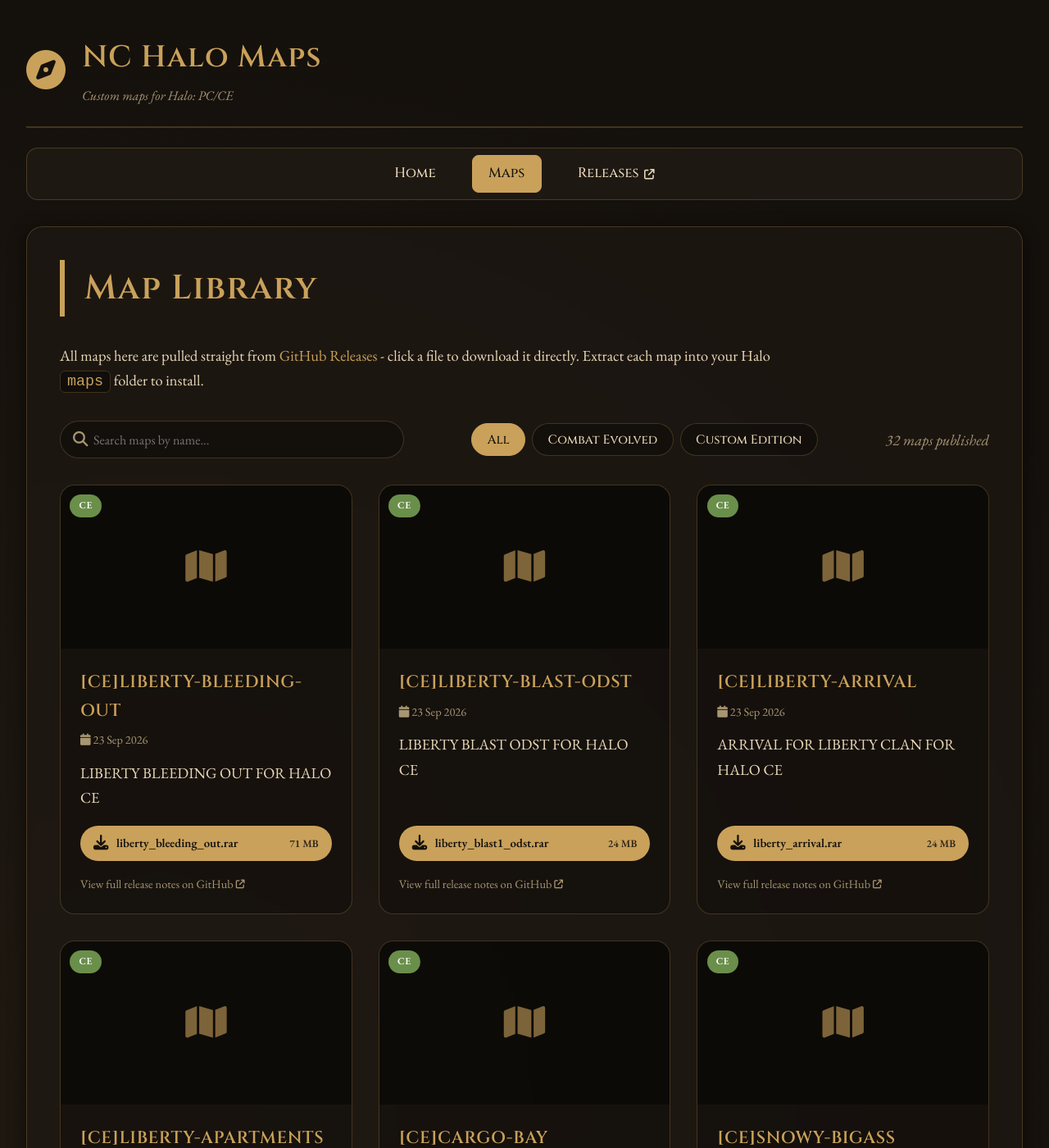
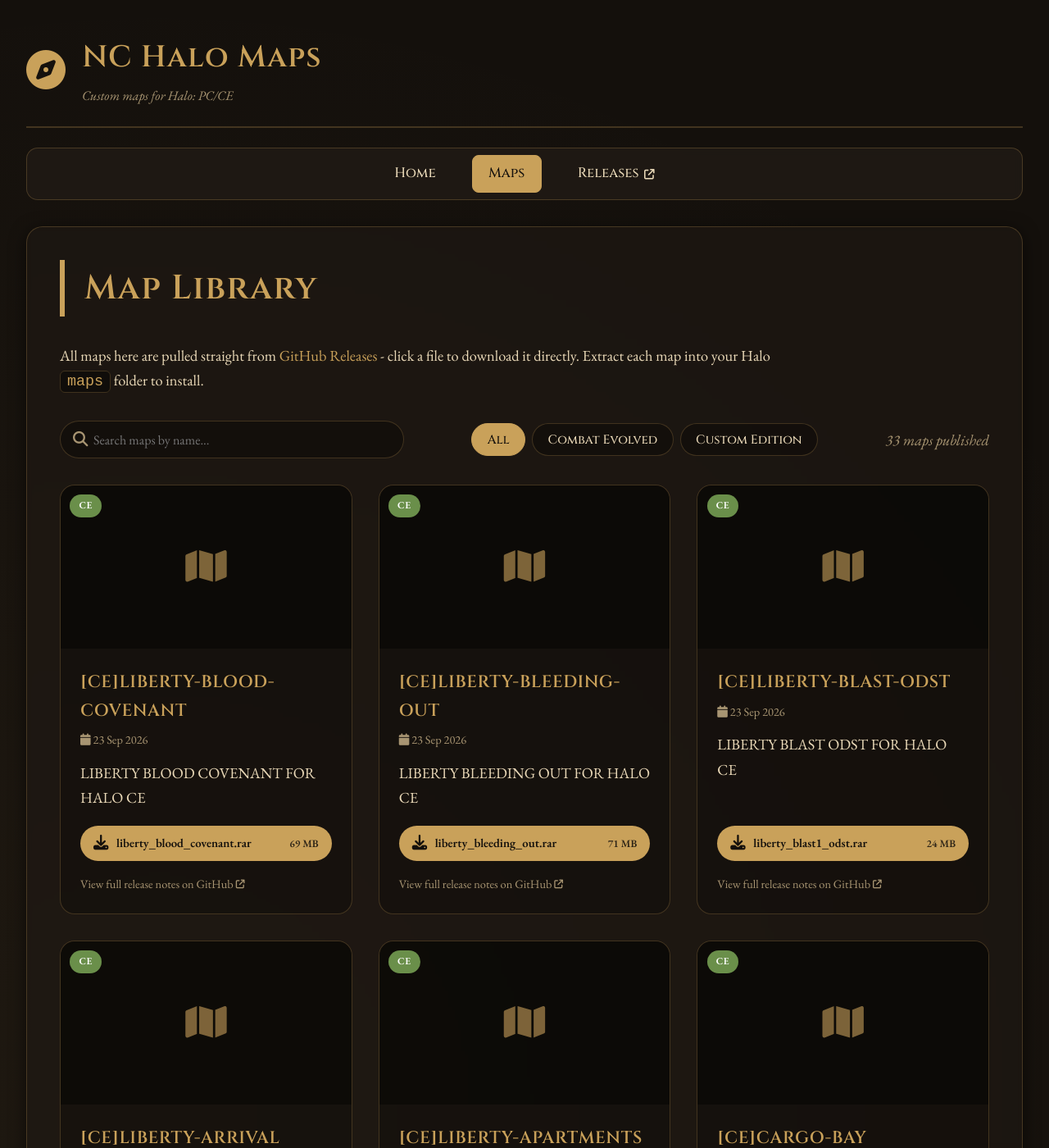
Before and after one commit to Chalwk/NC-Halo-Maps, a Jekyll site: the page built from maps.html, in a window 1280 px wide and 1400 px high. Shown: the whole window at 82% size. Built offline with Jekyll 4.4.1, drawn with Linux system fonts in a browser that asks for light colours.

Commit message:
chore: update releases data

```diff
--- a/_data/releases.json
+++ b/_data/releases.json
@@ -1,4 +1,27 @@
 [
+  {
+    "id": 394804288,
+    "tag": "CE-LIBERTY-BLOOD-COVENANT",
+    "name": "[CE]LIBERTY-BLOOD-COVENANT",
+    "body": "LIBERTY BLOOD COVENANT FOR HALO CE",
+    "prerelease": false,
+    "published_at": "2026-09-23T15:32:44Z",
+    "html_url": "https://github.com/nakedchick-code/NC-Halo-Maps/releases/tag/CE-LIBERTY-BLOOD-COVENANT",
+    "games": [
+      "CE"
+    ],
+    "thumbnail": null,
+    "assets": [
+      {
+        "name": "liberty_blood_covenant.rar",
+        "size": 72229337,
+        "size_human": "69 MB",
+        "download_count": 0,
+        "browser_download_url": "https://github.com/nakedchick-code/NC-Halo-Maps/releases/download/CE-LIBERTY-BLOOD-COVENANT/liberty_blood_covenant.rar",
+        "content_type": "application/x-compressed"
+      }
+    ]
+  },
   {
     "id": 394803177,
     "tag": "CE-LIBERTY-BLEEDING-OUT",
```
